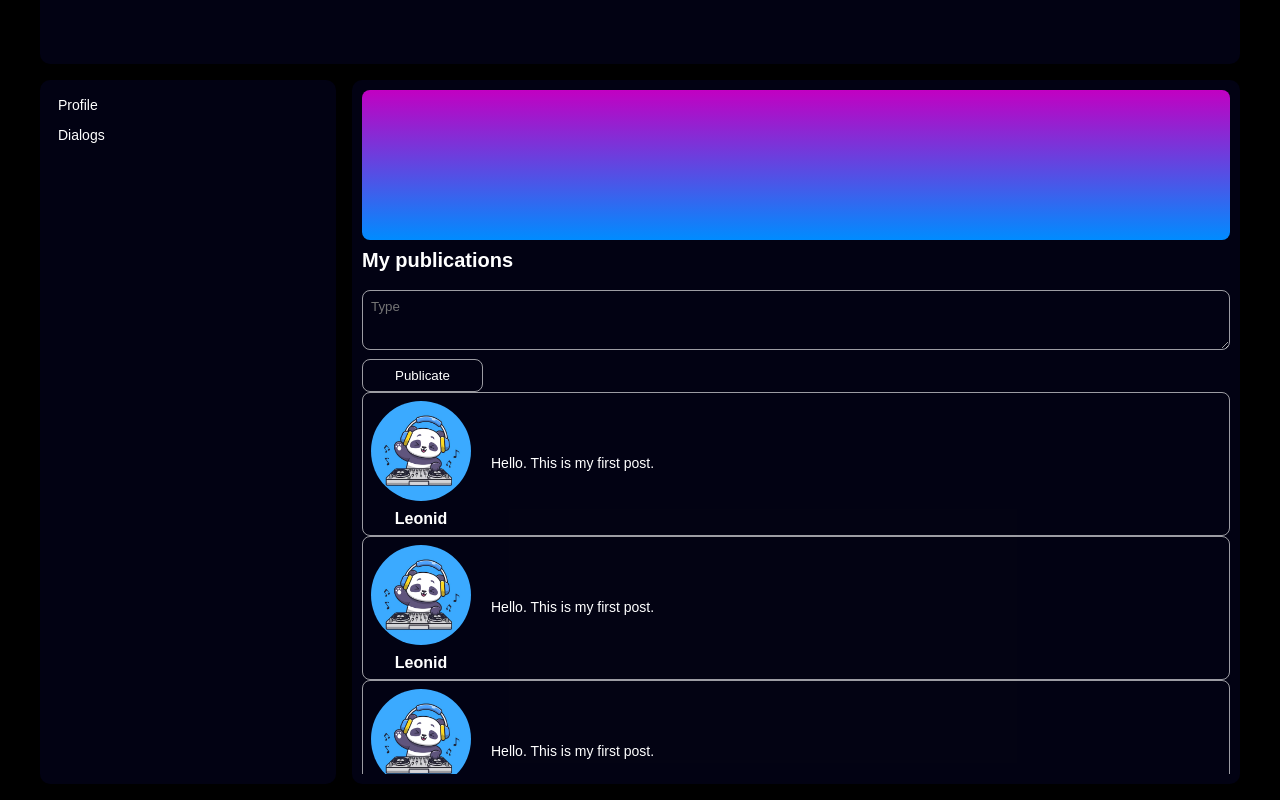
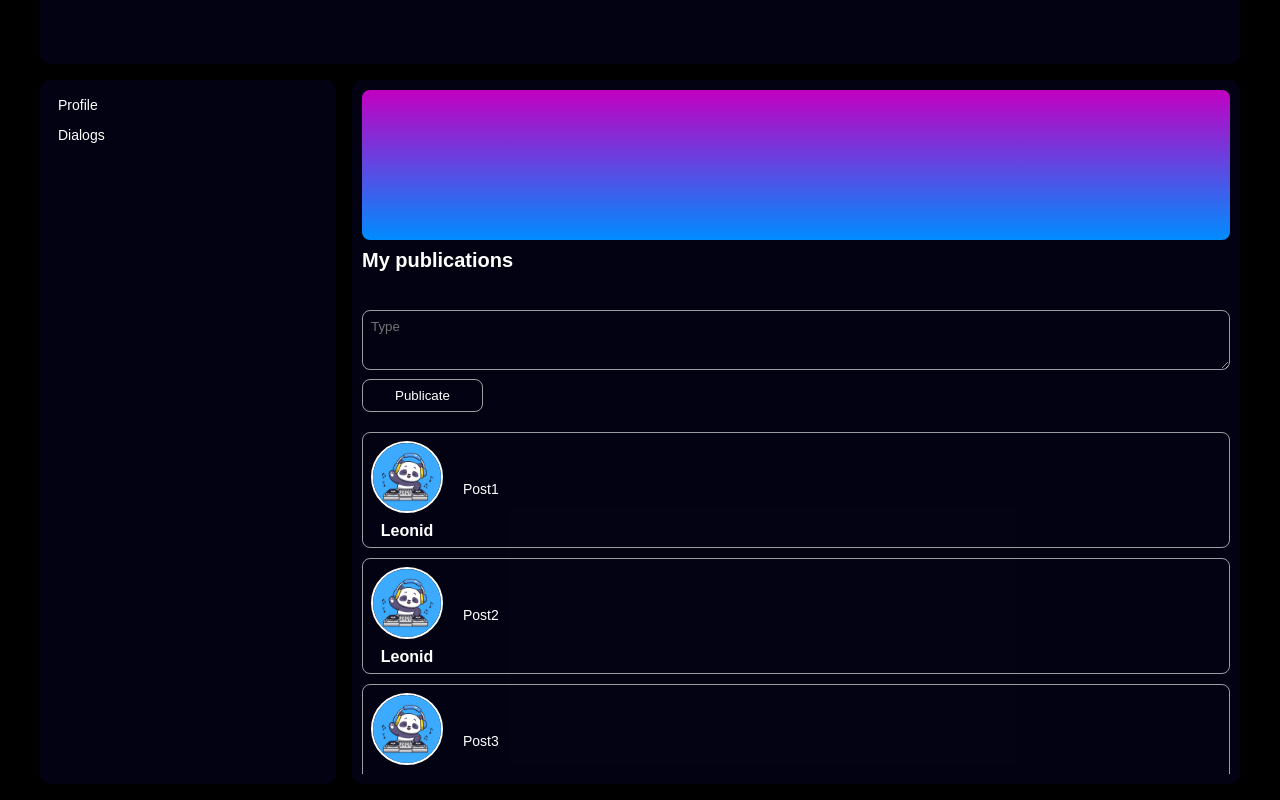
Before and after one commit to Leonid-Kosch/network2, a React (Create React App) app: page /Profile in a window 1280 px wide. Built offline with nearby package versions, Linux system fonts and the light colour scheme.

Commit message:
data base

```diff
--- /dev/null
+++ b/src/State/State.js
@@ -0,0 +1,13 @@
+let store = {
+    profile: {
+        posts: [
+            {id:0, text:'Post1'},
+            {id:1, text:'Post2'},
+            {id:2, text:'Post3'},
+            {id:3, text:'Post4'},
+            {id:4, text:'Post5'}
+        ]
+    }
+};
+
+export default store;
--- a/src/components/Profile/Posts/Post/Post.jsx
+++ b/src/components/Profile/Posts/Post/Post.jsx
@@ -2,9 +2,9 @@ import React from 'react';
 import moduleStyle from '../../Profile.module.css';
 import Image from '../../../../img/Leonid.webp';
 
-function Post() {
+function Post(props) {
     return (
-        <div className={moduleStyle.Posts__item}>
+        <div className={moduleStyle.Posts__item}  id={props.id}>
             <div>
                 <img src={Image} />
                 <h4>
@@ -12,7 +12,7 @@ function Post() {
                 </h4>
             </div>
             <p>
-                Hello. This is my first post.
+                {props.text}
             </p>
             <span>×</span>
         </div>
--- a/src/components/Profile/Posts/Posts.jsx
+++ b/src/components/Profile/Posts/Posts.jsx
@@ -1,6 +1,7 @@
 import React from 'react';
 import moduleStyles from '../Profile.module.css';
 import Post from './Post/Post';
+import store from '../../../State/State';
 
 function Posts () {
     return (
@@ -17,10 +18,7 @@ function Posts () {
                 </button>
             </div>
             <div className={moduleStyles.Posts__list}>
-                <Post />
-                <Post />
-                <Post />
-                <Post />
+                {store.profile.posts.map(item => <Post text={item.text} key={item.id} id={item.id} />)}
             </div>
         </div>
     );
--- a/src/components/Profile/Profile.module.css
+++ b/src/components/Profile/Profile.module.css
@@ -18,6 +18,7 @@
     flex-direction: column;
     flex-grow: 1;
     overflow: hidden;
+    gap: 2em;
 }
 
 .Posts h3 {
@@ -35,6 +36,13 @@
     color: var(--lightColor);
     padding: 8px;
     margin-bottom: 0.5em;
+    transition: all 0.3s;
+}
+.Posts__managment textarea:focus{
+    border: solid 1px var(--lightColor);
+}
+.Posts__managment textarea:focus::placeholder {
+    color: var(--lightColor);
 }
 .Posts__managment textarea::-webkit-scrollbar {
     width: 6px;
@@ -50,6 +58,11 @@
     border-radius: 8px;
     background: transparent;
     color: var(--lightColor);
+    transition: all 0.3s;
+}
+.Posts__managment button:hover {
+    background-color: var(--lightColor);
+    color: black;
 }
 .Posts__item {
     border: solid 1px var(--borderColor);
@@ -64,6 +77,9 @@
 .Posts__list {
     flex-grow: 1;
     overflow-y: auto;
+    display: flex;
+    gap: 1em;
+    flex-direction: column;
 }
 .Posts__list::-webkit-scrollbar {
     width: 6px;
@@ -74,9 +90,10 @@
     border-radius: 10px;
 }
 .Posts__item img {
-    width: 100px;
-    height: 100px;
+    width: 72px;
+    height: 72px;
     border-radius: 150px;
+    border: solid 2px var(--lightColor);
 }
 .Posts__item h4{
     font-size: 1.6em;
```
